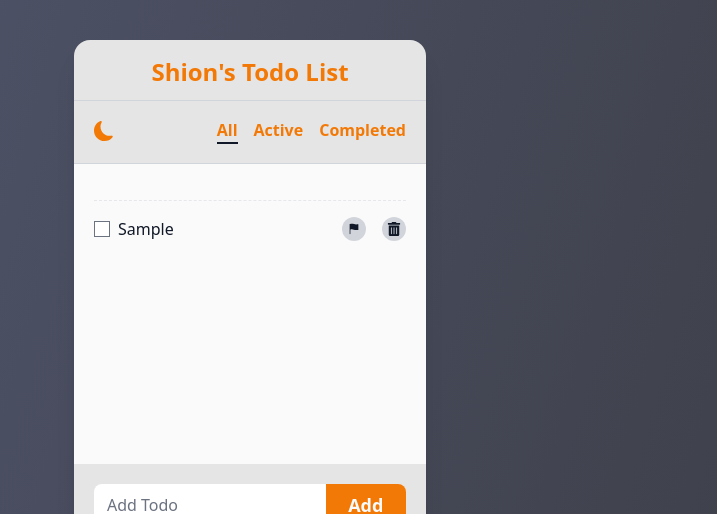
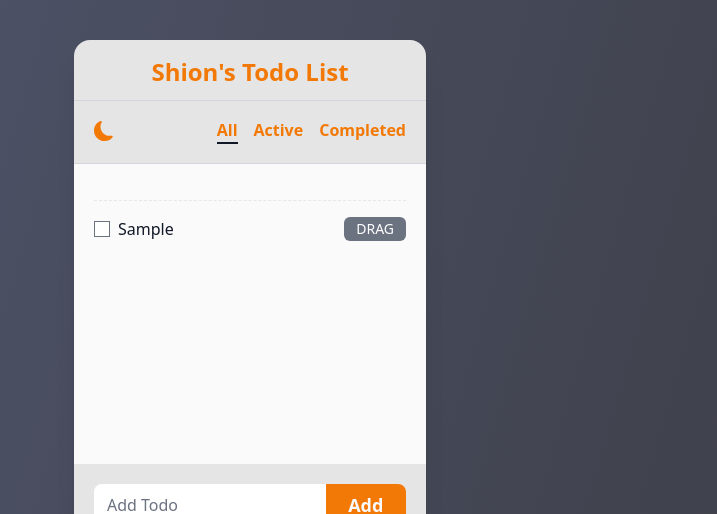
Before and after one commit to morumbi-sp/todo-list-dream, a React (Create React App) app: page / in a window 1280 px wide. Both pictures are taken after typing "Sample" into the empty fields and a click on the button "Add". Shown: the top 514 px of the page, without its empty margins (390-1107 px from the left). Built offline with nearby package versions, Linux system fonts and the light colour scheme.

Commit message:
add flagList drag function

```diff
--- a/src/App.tsx
+++ b/src/App.tsx
@@ -3,6 +3,8 @@ import BackBoard from './components/BackBoard';
 import NavBar from './components/NavBar';
 import Footer from './components/Footer';
 import TodoItem from './components/TodoItem';
+import { DragDropContext, Draggable, Droppable } from 'react-beautiful-dnd';
+import { DropResult } from 'react-beautiful-dnd';
 
 export interface ITodo {
   id: string;
@@ -14,6 +16,8 @@ function App() {
   const [darkMode, setDarkMode] = useState<boolean>(() =>
     JSON.parse(localStorage.getItem('darkMode') ?? 'false')
   );
+
+  const [drag, setDrag] = useState(true);
 
   const [flagTodoList, setFlagTodoList] = useState<ITodo[]>(() =>
     JSON.parse(localStorage.getItem('flagTodoList') ?? '[]')
@@ -118,7 +122,17 @@ function App() {
     localStorage.setItem('completeTodoList', JSON.stringify(completeTodoList));
   }, [flagTodoList, activeTodoList, completeTodoList]);
 
-  console.log(navMenu);
+  const onDragEnd = (arg: DropResult) => {
+    const {
+      source: { droppableId, index: fromIdx },
+    } = arg;
+    const toIdx = arg.destination?.index;
+
+    if (droppableId === 'flag' && toIdx) {
+      const newArray = changeArrayItem([...flagTodoList], fromIdx, toIdx);
+      setFlagTodoList((prev) => newArray);
+    }
+  };
 
   return (
     <>
@@ -129,6 +143,75 @@ function App() {
           onNavMenu={handleNavMenu}
           navMenu={navMenu}
         />
+        {drag ? (
+          <DragDropContext onDragEnd={onDragEnd}>
+            <div className='min-h-[300px] space-y-4 bg-light-100 px-5 py-5 dark:bg-dark-100'>
+              {flagTodoList && navMenu !== 'completed' && (
+                <Droppable droppableId='flag'>
+                  {(magic) => (
+                    <div
+                      ref={magic.innerRef}
+                      {...magic.droppableProps}
+                      className='space-y-3  border-b border-dashed border-gray-200 pb-4'
+                    >
+                      {flagTodoList.map((item, idx) => (
+                        <Draggable
+                          draggableId={item.id}
+                          index={idx}
+                          key={item.id}
+                        >
+                          {(magic) => (
+                            <TodoItem
+                              refData={magic.innerRef}
+                              draggableProps={magic.draggableProps}
+                              dragHandleProps={magic.dragHandleProps}
+                              item={item}
+                              onDeleteTodo={handleDeleteTodo}
+                              onChangeStatus={handleChangeStatus}
+                              onChangeFlag={handleChangeFlag}
+                              drag
+                            />
+                          )}
+                        </Draggable>
+                      ))}
+                      {magic.placeholder}
+                    </div>
+                  )}
+                </Droppable>
+              )}
+
+              {activeTodoList && navMenu !== 'completed' && (
+                <div className='space-y-4'>
+                  {activeTodoList.map((item) => (
+                    <TodoItem
+                      key={item.id}
+                      item={item}
+                      onDeleteTodo={handleDeleteTodo}
+                      onChangeStatus={handleChangeStatus}
+                      onChangeFlag={handleChangeFlag}
+                      drag
+                    />
+                  ))}
+                </div>
+              )}
+
+              {completeTodoList && navMenu !== 'active' && (
+                <div className='space-y-4'>
+                  {completeTodoList.map((item) => (
+                    <TodoItem
+                      key={item.id}
+                      item={item}
+                      onDeleteTodo={handleDeleteTodo}
+                      onChangeStatus={handleChangeStatus}
+                      onChangeFlag={handleChangeFlag}
+                      drag
+                    />
+                  ))}
+                </div>
+              )}
+            </div>
+          </DragDropContext>
+        ) : (
           <div className='min-h-[300px] space-y-4 bg-light-100 px-5 py-5 dark:bg-dark-100'>
             {flagTodoList && navMenu !== 'completed' && (
               <div className='space-y-3  border-b border-dashed border-gray-200 pb-4'>
@@ -172,6 +255,8 @@ function App() {
               </div>
             )}
           </div>
+        )}
+
         <Footer onAddTodo={handleAddTodo} />
       </BackBoard>
     </>
@@ -179,3 +264,37 @@ function App() {
 }
 
 export default App;
+
+function changeArrayItem(
+  arr: ITodo[],
+  draggedItem: number,
+  targetIndex: number
+): ITodo[] {
+  // 배열의 길이가 1 이하인 경우는 정렬할 필요가 없습니다.
+  if (arr.length <= 1) {
+    return arr;
+  }
+
+  // 선택한 값을 제외한 나머지 요소들만을 대상으로 정렬합니다.
+  for (let i = 0; i < arr.length - 1; i++) {
+    for (let j = 0; j < arr.length - i - 1; j++) {
+      // 선택한 값을 비교하지 않도록 건너뜁니다.
+      if (j === draggedItem || j + 1 === draggedItem) {
+        continue;
+      }
+
+      if (arr[j] > arr[j + 1]) {
+        // 두 요소의 위치를 교환합니다.
+        const temp = arr[j];
+        arr[j] = arr[j + 1];
+        arr[j + 1] = temp;
+      }
+    }
+  }
+
+  // 선택한 값을 지정된 위치로 이동시킵니다.
+  const excludedValue = arr.splice(draggedItem, 1)[0];
+  arr.splice(targetIndex, 0, excludedValue);
+
+  return arr;
+}
--- a/src/components/TodoItem.tsx
+++ b/src/components/TodoItem.tsx
@@ -1,12 +1,17 @@
 import { FaTrashAlt } from 'react-icons/fa';
 import { IoIosFlag } from 'react-icons/io';
 import { ITodo } from '../App';
+import { DraggableProvidedDraggableProps } from 'react-beautiful-dnd';
 
 interface Props {
   item: ITodo;
   onDeleteTodo: (id: string) => void;
   onChangeStatus: (id: string, e: React.BaseSyntheticEvent) => void;
   onChangeFlag: (id: string, e: React.BaseSyntheticEvent) => void;
+  drag?: boolean;
+  refData?: any;
+  draggableProps?: any;
+  dragHandleProps?: any;
 }
 
 export default function TodoItem({
@@ -14,9 +19,17 @@ export default function TodoItem({
   onDeleteTodo,
   onChangeStatus,
   onChangeFlag,
+  drag,
+  refData,
+  draggableProps,
+  dragHandleProps,
 }: Props) {
   return (
-    <div className='flex items-center justify-between'>
+    <div
+      {...draggableProps}
+      ref={refData}
+      className='flex items-center justify-between'
+    >
       <div className='flex items-center space-x-2 truncate'>
         <input
           type='checkbox'
@@ -28,6 +41,14 @@ export default function TodoItem({
           {item.text}
         </span>
       </div>
+      {drag ? (
+        <div
+          {...dragHandleProps}
+          className='rounded-md bg-gray-500 px-3 py-[2px] text-sm text-white'
+        >
+          DRAG
+        </div>
+      ) : (
         <div className='flex space-x-4'>
           <button
             className={`flex aspect-square h-6 items-center justify-center rounded-full ${
@@ -52,6 +73,7 @@ export default function TodoItem({
             <FaTrashAlt className='text-sm text-light-text dark:text-dark-text' />
           </button>
         </div>
+      )}
     </div>
   );
 }
```
Lines whose indentation alone changed are shown as unchanged.
